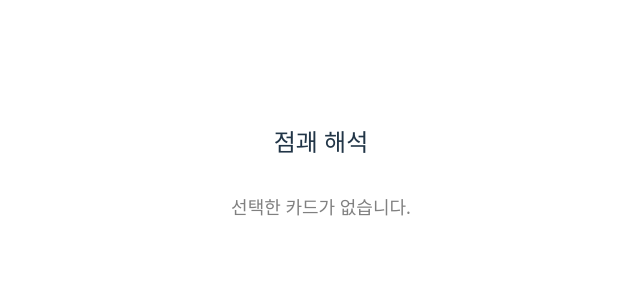
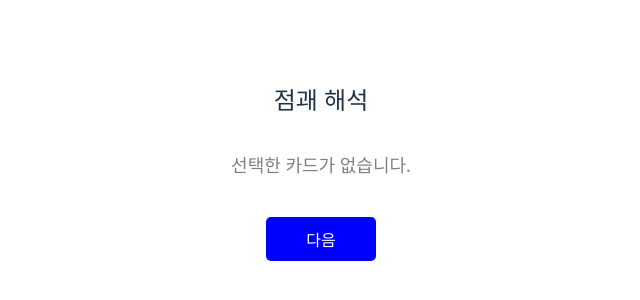
Before and after one commit to MJZ-Templates/tarot-widget, a React (Vite) app: page /interpretation in a window 1280 px wide. Shown: the part 224-524 px from the top of the page, without its empty margins (319-959 px from the left). Built offline with nearby package versions, Linux system fonts and the light colour scheme.

Commit message:
feat: 카드 해석은 하나씩 보여주는 기능 구현

```diff
--- a/src/pages/InterpretationPage.jsx
+++ b/src/pages/InterpretationPage.jsx
@@ -1,25 +1,43 @@
+import React, { useState } from "react";
+import { useNavigate } from "react-router-dom";
 import styled from "styled-components";
 
 const InterpretationPage = () => {
+  const navigate = useNavigate();
   const selectedCards =
     JSON.parse(localStorage.getItem("selectedTarotCards")) || [];
+
+  const [currentStep, setCurrentStep] = useState(0);
+
+  const currentCard = selectedCards[currentStep];
+
+  const handleNext = () => {
+    if (currentStep === 0) {
+      setCurrentStep(1);
+    } else {
+      navigate("/result");
+    }
+  };
 
   return (
     <Container>
       <Title>점괘 해석</Title>
       <InterpretationContainer>
-        {selectedCards.length === 0 ? (
+        {currentCard ? (
+          <Card>
+            <CardLabel>{currentStep === 0 ? "현재" : "미래"}</CardLabel>
+            <CardImage src={currentCard.image} alt={currentCard.name} />
+            <CardTitle>{currentCard.name}</CardTitle>
+            <CardDescription>{currentCard.description}</CardDescription>
+          </Card>
+        ) : (
           <NoCardMessage>선택한 카드가 없습니다.</NoCardMessage>
-        ) : (
-          selectedCards.map((card) => (
-            <Card key={card.name}>
-              <CardImage src={card.image} alt={card.name} />
-              <CardTitle>{card.name}</CardTitle>
-              <CardDescription>{card.description}</CardDescription>
-            </Card>
-          ))
         )}
       </InterpretationContainer>
+
+      <NextButton onClick={handleNext}>
+        {currentStep === 0 ? "다음" : "결과보기"}
+      </NextButton>
     </Container>
   );
 };
@@ -40,7 +58,6 @@ const Title = styled.h1`
 
 const InterpretationContainer = styled.div`
   display: flex;
-  flex-wrap: wrap;
   justify-content: center;
   gap: 20px;
 `;
@@ -52,13 +69,27 @@ const NoCardMessage = styled.p`
 `;
 
 const Card = styled.div`
-  width: 200px;
+  width: 250px;
   padding: 15px;
   border: 2px solid #000;
   border-radius: 10px;
   text-align: center;
   background-color: #fff;
   box-shadow: 3px 3px 10px rgba(0, 0, 0, 0.1);
+  position: relative;
+`;
+
+const CardLabel = styled.div`
+  position: absolute;
+  top: -15px;
+  left: 50%;
+  transform: translateX(-50%);
+  background: white;
+  padding: 5px 10px;
+  font-size: 16px;
+  font-weight: bold;
+  border-radius: 5px;
+  border: 1px solid #000;
 `;
 
 const CardImage = styled.img`
@@ -77,3 +108,21 @@ const CardDescription = styled.p`
   color: #333;
   line-height: 1.4;
 `;
+
+const NextButton = styled.button`
+  display: flex;
+  margin: 20px auto;
+  padding: 10px 40px;
+  font-size: 16px;
+  font-weight: bold;
+  border: none;
+  border-radius: 5px;
+  cursor: pointer;
+  background-color: blue;
+  color: white;
+  transition: background-color 0.3s;
+
+  &:hover {
+    background-color: darkblue;
+  }
+`;
```
